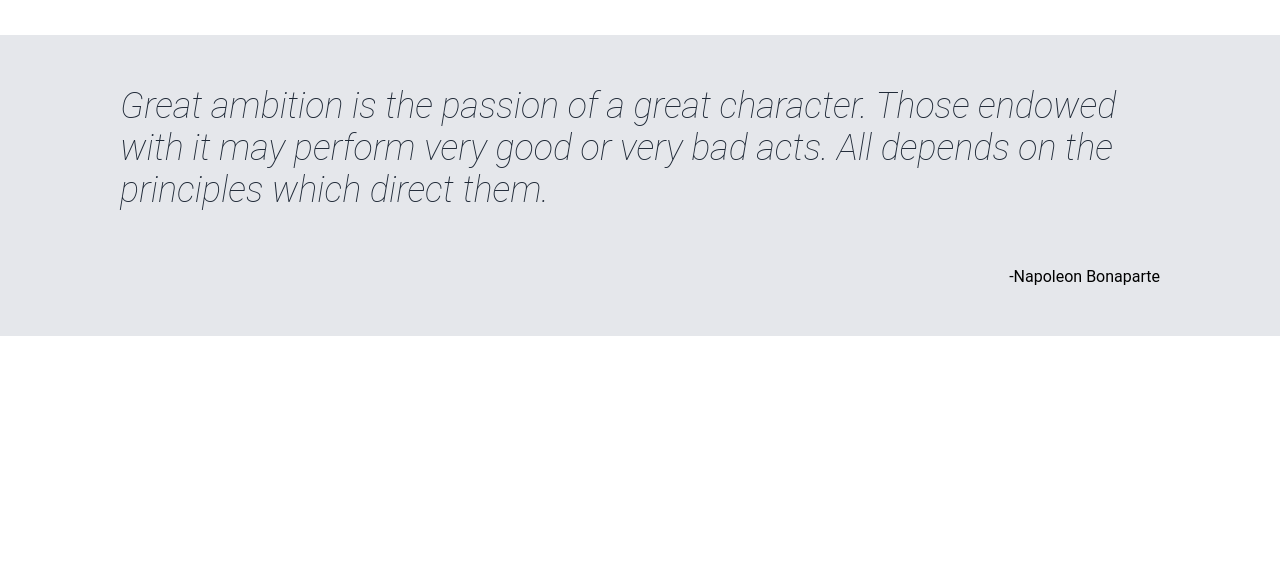
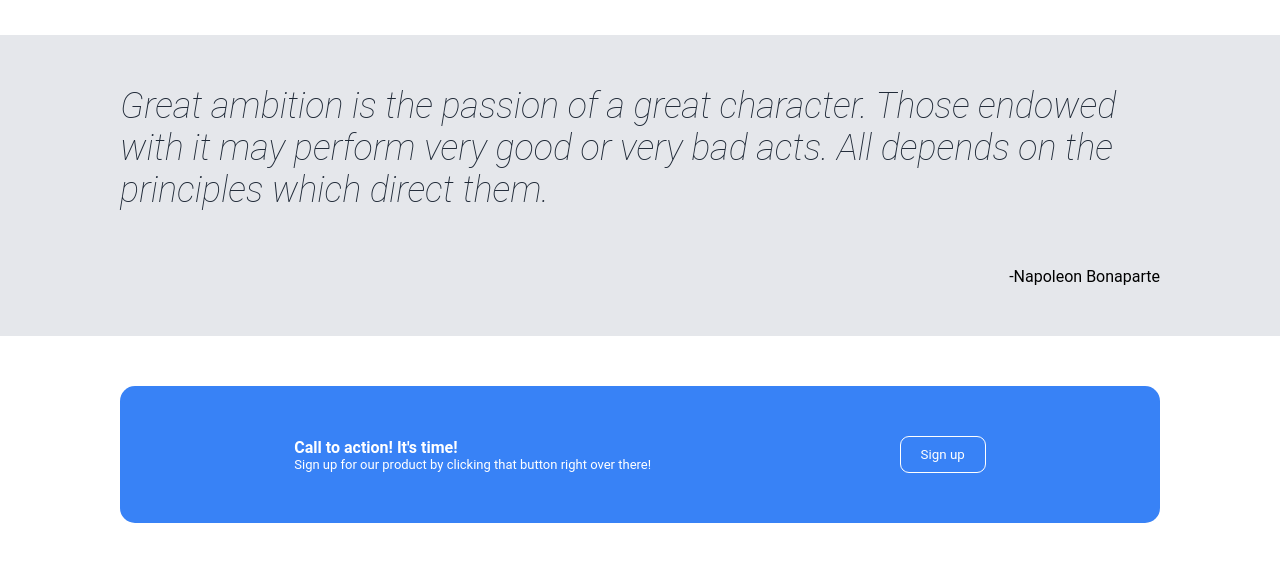
Before and after one commit to syedmubarish/landing-page-odin-project, a plain HTML site: page index.html in a window 1280 px wide. Shown: the part 827-1388 px from the top of the page. Before the commit the page ends 1183 px from the top, so only its background shows below. Drawn offline with Linux system fonts and the light colour scheme.

Commit message:
Add sign up section
-Banner for signup is created

```diff
--- a/css/style.css
+++ b/css/style.css
@@ -63,7 +63,7 @@
     flex: 1;
 }
 
-.left-hero button{
+.btn{
     background-color: #3882F6;
     color: white;
     border: none;
@@ -138,3 +138,27 @@
     margin-top: 7vh;
     text-align: end;
 }
+
+/* Sign up section */
+
+.signup-section{
+    background-color: #3882F6;
+    margin: 50px 120px;
+    display: flex;
+    justify-content: space-around;
+    align-items: center;
+    padding: 50px;
+    border-radius: 15px;
+}
+
+.left-wrapper-signup{
+    color: white;
+}
+
+.left-wrapper-signup p{
+    font-size: 13px;
+}
+
+.right-wrapper-signup button{
+    border: 1px solid white;
+}
--- a/index.html
+++ b/index.html
@@ -27,7 +27,7 @@
                 <h2>This website is awesome</h2>
                 <p>Lorem ipsum dolor sit amet consectetur adipisicing elit. Placeat temporibus ea aspernatur beatae
                     nesciunt!</p>
-                <button>
+                <button class="btn">
                     Sign up
                 </button>
             </div>
@@ -70,6 +70,19 @@
         <p class="quote">Great ambition is the passion of a great character. Those endowed with it may perform very good or very bad acts. All depends on the principles which direct them.</p>
         <p class="quoted">-Napoleon Bonaparte</p>
     </section>
+
+    <div class="signup-section">
+        <div class="left-wrapper-signup">
+            <h4>Call to action! It's time!</h4>
+            <p>Sign up for our product by clicking that button right over there!</p>
+        </div>
+        <div class="right-wrapper-signup">
+            <button class="btn">
+                Sign up
+            </button>
+        </div>
+    </div>
+
 </body>
 
 </html>
```
